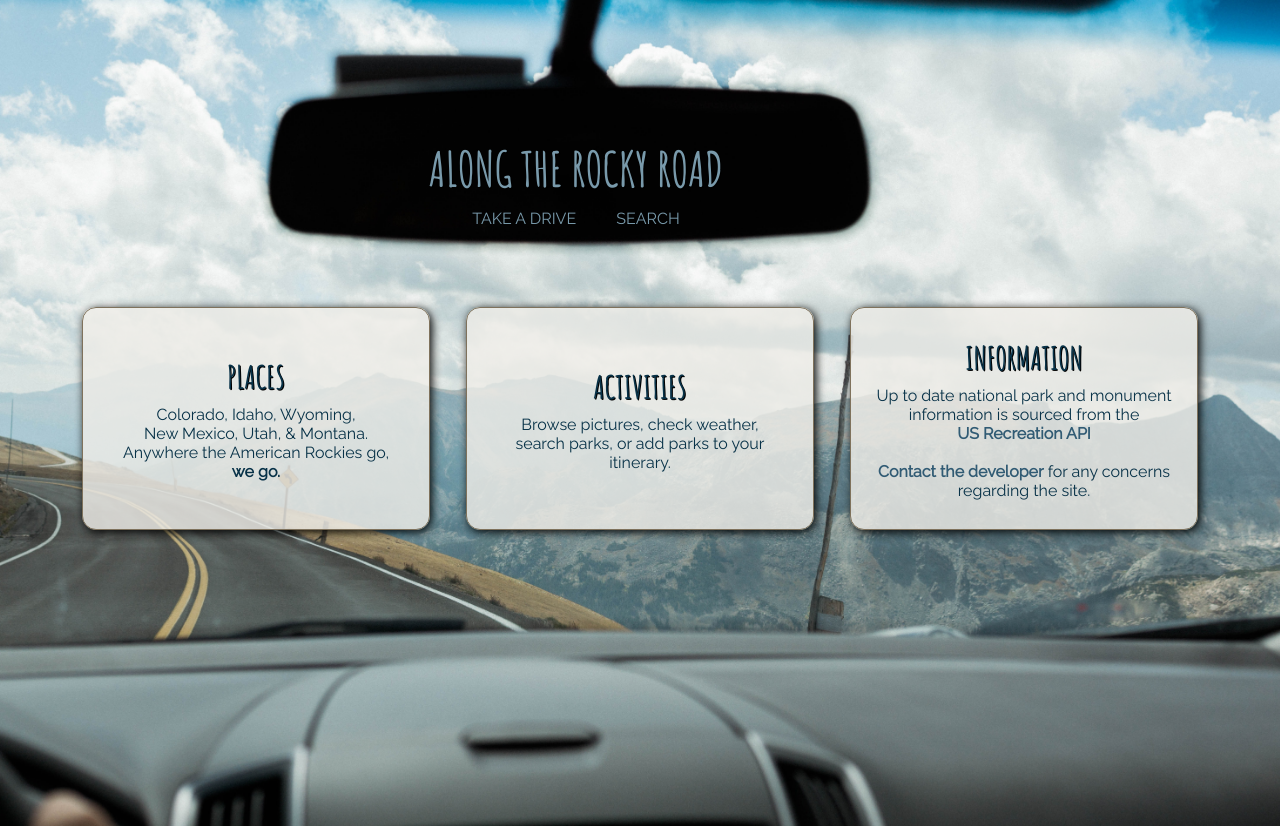
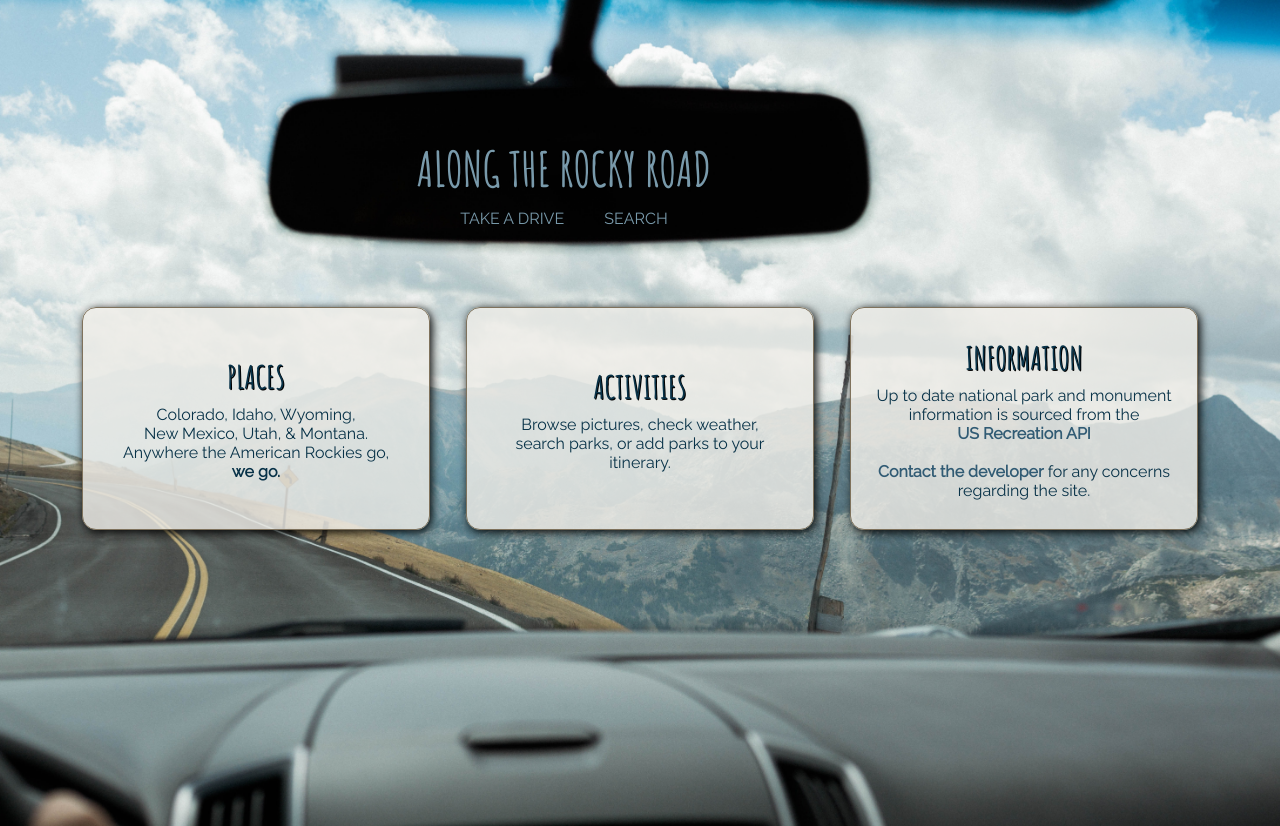
Before and after one commit to leighlars/rocky-road, a React (Create React App) app: page /about in a window 1280 px wide. Built offline with nearby package versions, Linux system fonts and the light colour scheme; a web font is replaced by a local one.

Commit message:
Center header in About

```diff
--- a/src/About/About.scss
+++ b/src/About/About.scss
@@ -8,7 +8,7 @@
   height: 100vh;
   width: 100%;
   header {
-    margin-right: 8em;
+    margin-right: 9.5em;
     margin-top: 7em;
     h1, .nav-btns {
       color: $pewterBlue;
```
